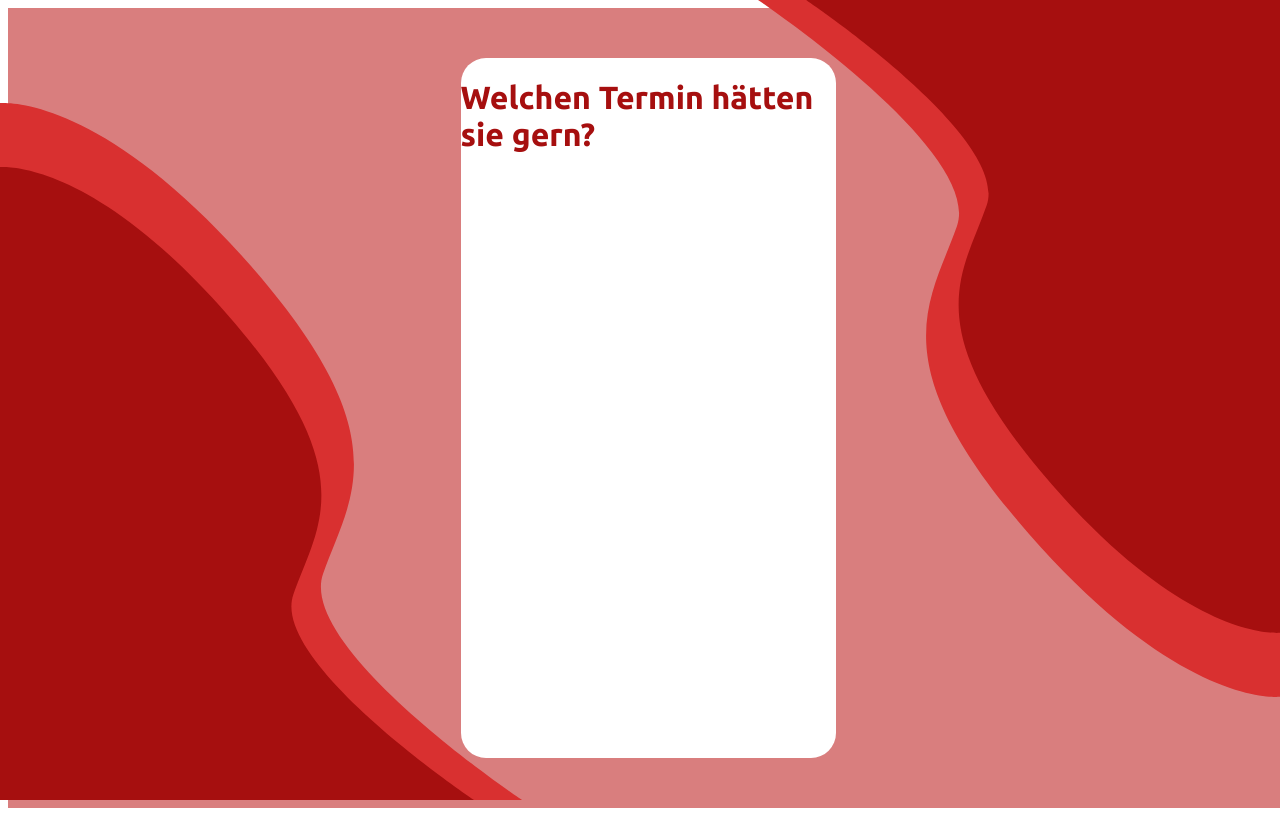
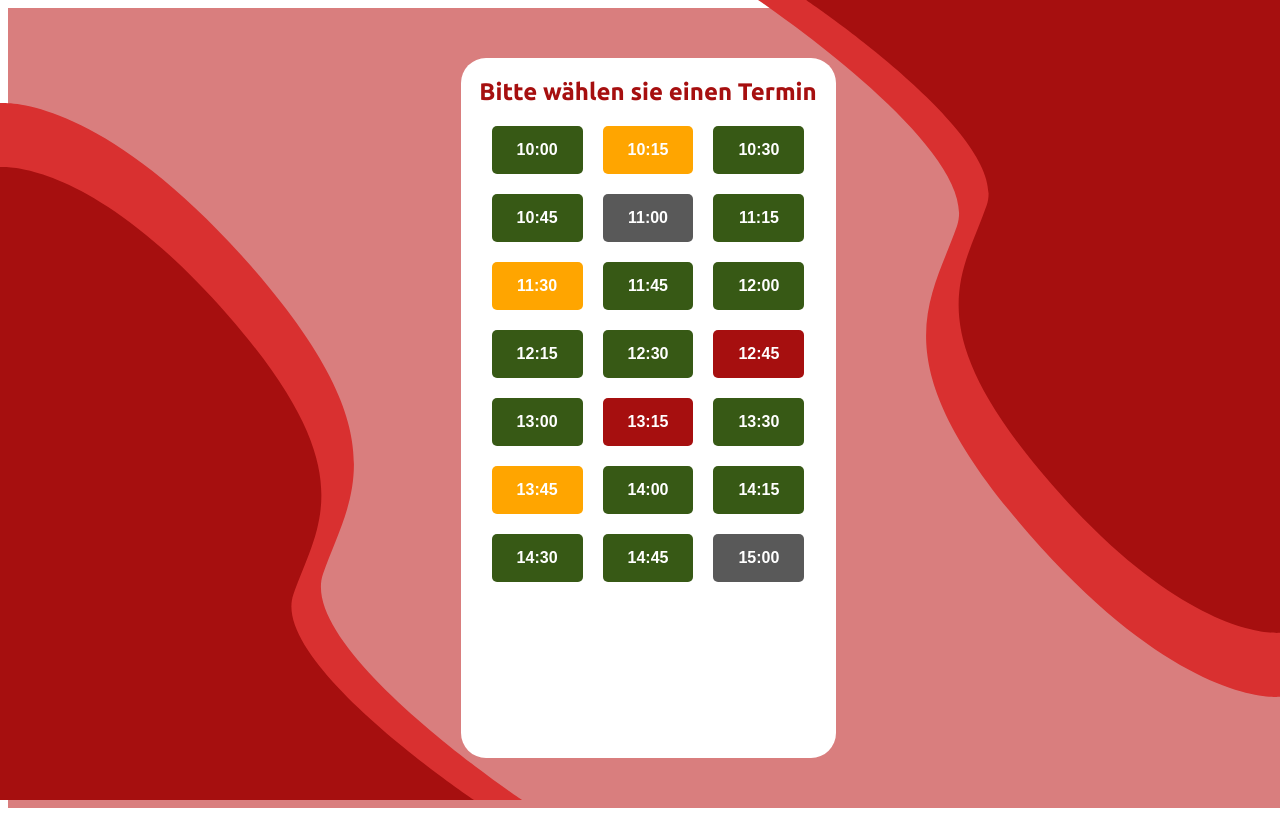
Before and after one commit to LFH35/Blutspende-Registrierung, a SvelteKit app in the folder frontend/: page /1/appointments in a window 1280 px wide. Built offline with nearby package versions, Linux system fonts and the light colour scheme.

Commit message:
edited appointments

```diff
--- a/frontend/src/routes/[id]/appointments/+page.svelte
+++ b/frontend/src/routes/[id]/appointments/+page.svelte
@@ -1,8 +1,48 @@
-<h1>Welchen Termin hätten sie gern?</h1>
+<style lang="scss">
+    @import 'style.scss';
+</style>
+
+<svelte:head>
+	<title>Blutspende | UNDEFINED</title> <!--TODO Titel?-->
+</svelte:head>
+
+
+<h2>Bitte wählen sie einen Termin</h2>
 <div class="appointments">
-    <!-- #TODO Schleife ist nicht korrekt in Svelte geschrieben, verknüpfung zu Python fehlt
-        {#each appointments as appointment, index}
-        <a href="/set_appointment?time={{i.time }}">{{ i.time[:2] }}:{{ i.time[2:] }}
-            <br> Freie Plätze: {{ free_slots("18-09-2023", i.time) }}</a>
-    {/each}-->
+    {#each appointments as appointment}
+        <button class="freiePlaetze{appointment[1]} appointment" on:click={() => showSlot(appointment)}>{appointment[0]}</button>
+    {/each}
 </div>
+
+<script>
+    //TODO Hardcoded durch irgendeinen python datenbank shit ersetzen, bitte formatierung einhalten!
+
+    let standartPlätze = 4;
+    let termin1 = ['10:00', standartPlätze];
+    let termin2 = ['10:15', 2];
+    let termin3 = ['10:30', standartPlätze];
+    let termin4 = ['10:45', standartPlätze];
+    let termin5 = ['11:00', 0];
+    let termin6 = ['11:15', standartPlätze];
+    let termin7 = ['11:30', 3];
+    let termin8 = ['11:45', standartPlätze];
+    let termin9 = ['12:00', standartPlätze];
+    let termin10 = ['12:15', standartPlätze];
+    let termin11 = ['12:30', standartPlätze];
+    let termin12 = ['12:45', 1];
+    let termin13 = ['13:00', standartPlätze];
+    let termin14 = ['13:15', 1];
+    let termin15 = ['13:30', standartPlätze];
+    let termin16 = ['13:45', 2];
+    let termin17 = ['14:00', standartPlätze];
+    let termin18 = ['14:15', standartPlätze];
+    let termin19 = ['14:30', standartPlätze];
+    let termin20 = ['14:45', standartPlätze];
+    let termin21 = ['15:00', 0];
+
+    let appointments = [termin1, termin2, termin3, termin4, termin5, termin6, termin7, termin8, termin9, termin10, termin11, termin12, termin13, termin14, termin15, termin16, termin17, termin18, termin19, termin20, termin21];
+
+    function showSlot(slot) {
+        //TODO slot darstellen
+    }
+</script>
--- a/frontend/src/routes/[id]/appointments/style.scss
+++ b/frontend/src/routes/[id]/appointments/style.scss
@@ -1,28 +1,39 @@
 .appointments {
-    z-index: 10;
-    background-color: var(--main-white-color);
     display: grid;
-    grid-template-columns: auto auto auto auto;
-    gap: 15px;
+    grid-template-columns: auto auto auto;
+    gap: 20px;
     flex-direction: column;
     align-items: center;
     color: var(--main-bloody-red-color);
-    height: 700px;
     border-radius: 25px;
 }
 
-a {
+.appointment {
     text-decoration: none;
-    border: 4px solid var(--main-dark-blue-color);
-    background-color: var(--main-light-blue-color);
-    color: var(--main-dark-blue-color);
-    padding: 10px 20px;
+    border: none;
+    border-radius: 5px;
+    background-color: var(--main-grey-color);
+    color: var(--main-white-color);
+    padding: 15px 25px;
+    font-size: medium;
     font-weight: bold;
     transition: background-color 0.5s ease;
 }
 
-a:hover {
+.appointment:hover {
     background-color: var(--main-light-green-color);
     color: var(--main-green-color);
     border-color: var(--main-green-color);
 }
+
+.freiePlaetze1 {
+    background-color: var(--main-bloody-red-color);
+}
+
+.freiePlaetze2, .freiePlaetze3{
+    background-color: orange;
+}
+
+.freiePlaetze4 {
+    background-color: var(--main-green-color);
+}
```
